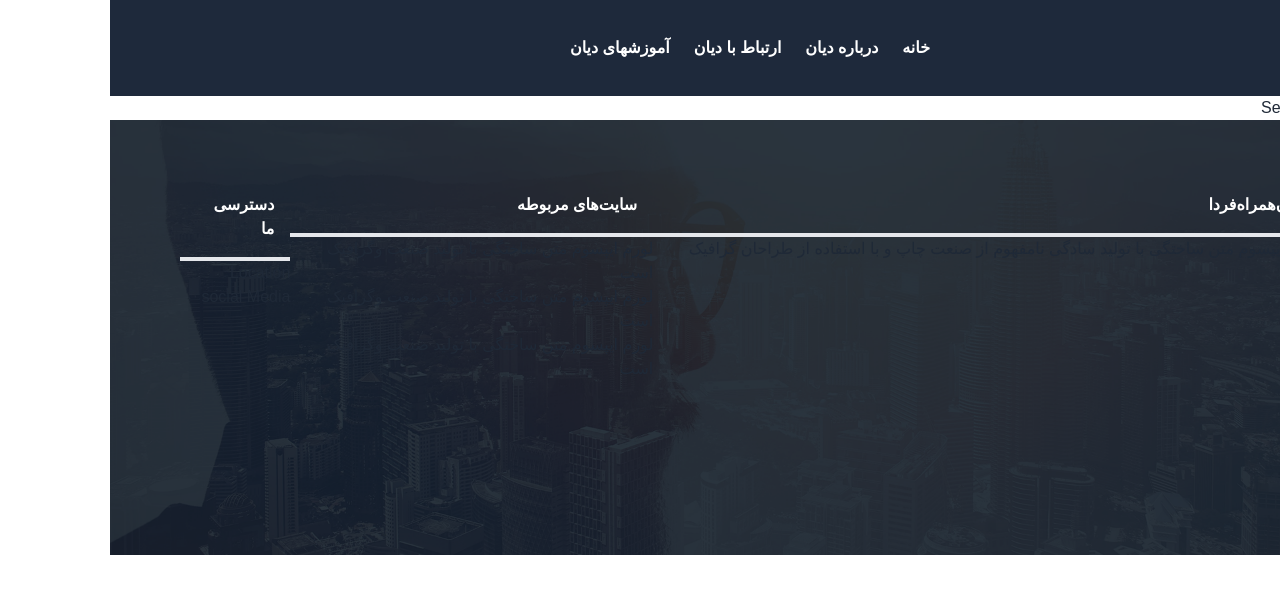
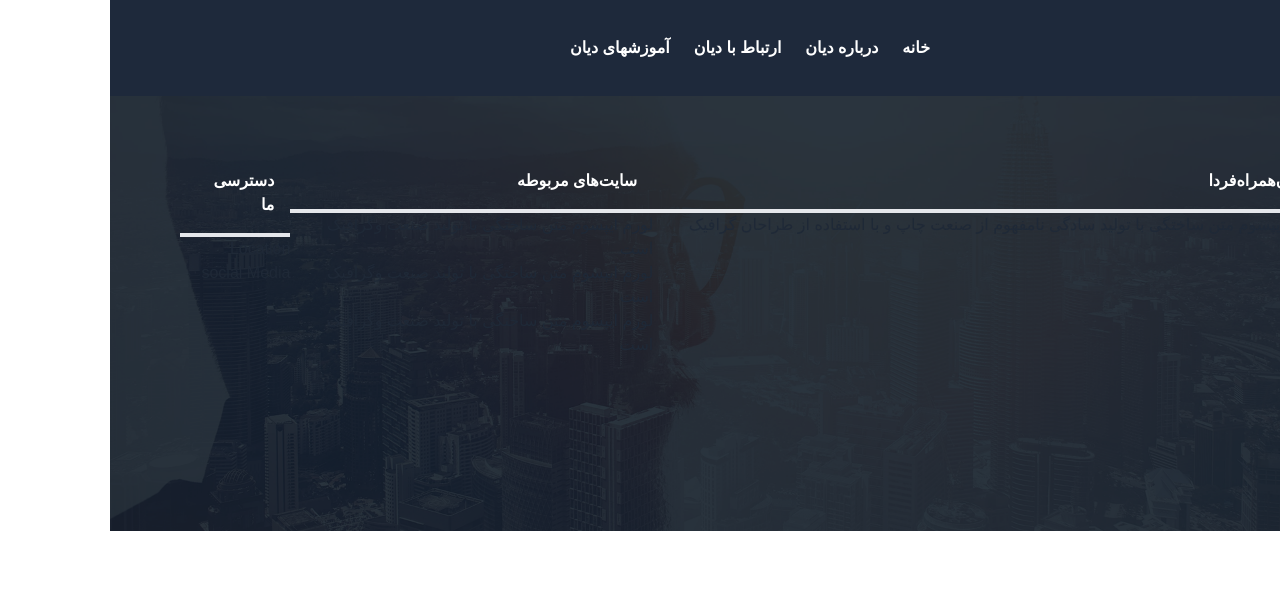
Before and after one commit to Mansour-VN/DianHamrah, a Next.js app: page /HomePage/Section4 in a window 1280 px wide. Shown: the top 594 px of the page. Built offline with nearby package versions, Linux system fonts and the light colour scheme.

Commit message:
fix : delete section4 and mix with section3

```diff
--- a/src/pages/HomePage/Section4.tsx
+++ b/src/pages/HomePage/Section4.tsx
@@ -1,6 +1,6 @@
 const Section4 = () => {
   return (
-    <div>Section4 Mansour</div>
+    <></>
   )
 }
 
```
